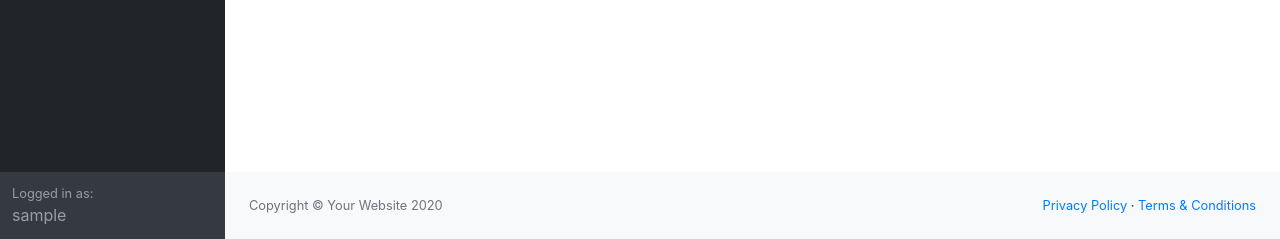
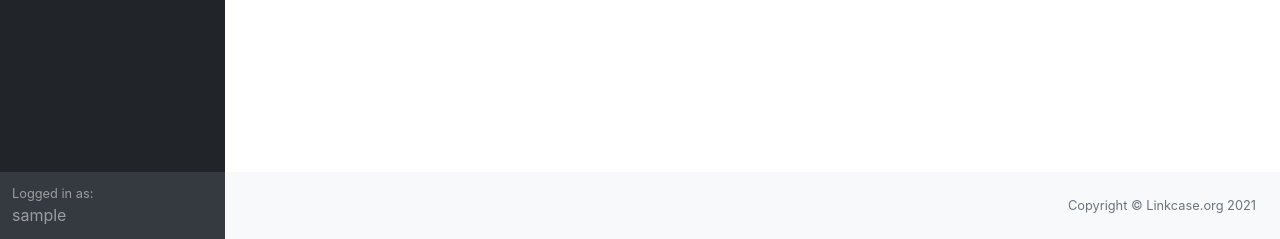
Before and after one commit to FARBEX97/linkcase-org, a Flask app: page / in a window 1280 px wide. Shown: the part 561-800 px from the top of the page. Run offline with Flask 2, Linux system fonts and the light colour scheme; the visitor is signed in with stand-in values (Sample User, id 1); data comes from the database, SQL or seed files in the repository; data that the repository does not hold is empty; some libraries are stand-ins or nearby versions.

Commit message:
added copyright

```diff
--- a/linkcases/routes.py
+++ b/linkcases/routes.py
@@ -6,6 +6,11 @@ from .models import user, linkcase, link
 from .forms.user import LoginForm, RegistrationForm
 from .forms.link import NewLinkForm
 from .forms.linkcase import NewLinkcaseForm, DeleteLinkcaseForm
+from datetime import datetime
+
+@app.context_processor
+def inject_now():
+    return {'now': datetime.utcnow()}
 
 
 @app.route('/', methods=['GET', 'POST'])
--- a/linkcases/templates/logged_base.html
+++ b/linkcases/templates/logged_base.html
@@ -45,11 +45,12 @@
         <footer class="py-4 bg-light mt-auto">
             <div class="container-fluid">
                 <div class="d-flex align-items-center justify-content-between small">
-                    <div class="text-muted">Copyright &copy; Your Website 2020</div>
+                    <div></div>
                     <div>
-                        <a href="#">Privacy Policy</a>
+                        <div class="text-muted">Copyright &copy; Linkcase.org {{ now.year }}</div>
+                        <!-- <a href="#">Privacy Policy</a>
                         &middot;
-                        <a href="#">Terms &amp; Conditions</a>
+                        <a href="#">Terms &amp; Conditions</a> -->
                     </div>
                 </div>
             </div>
```
